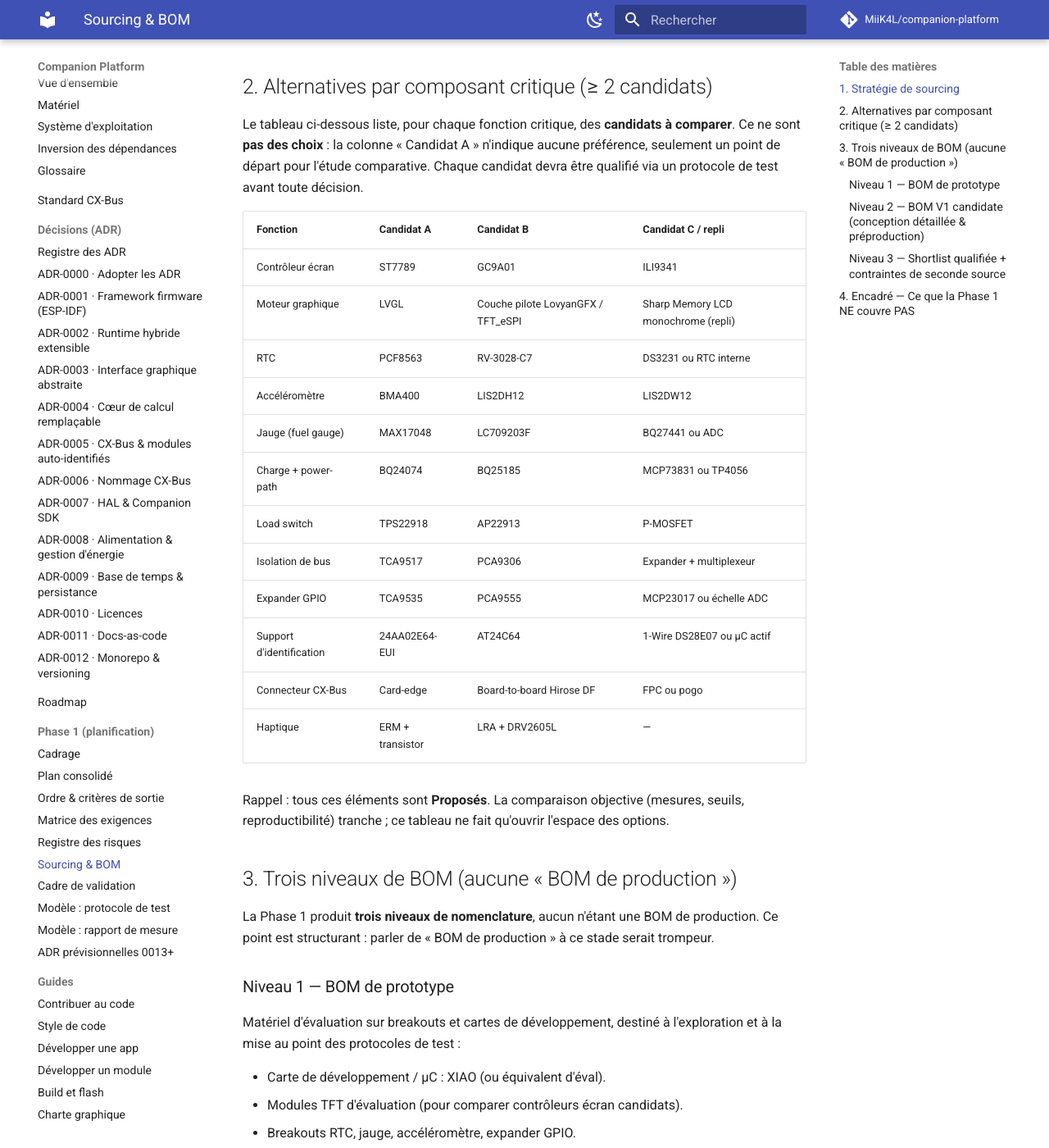
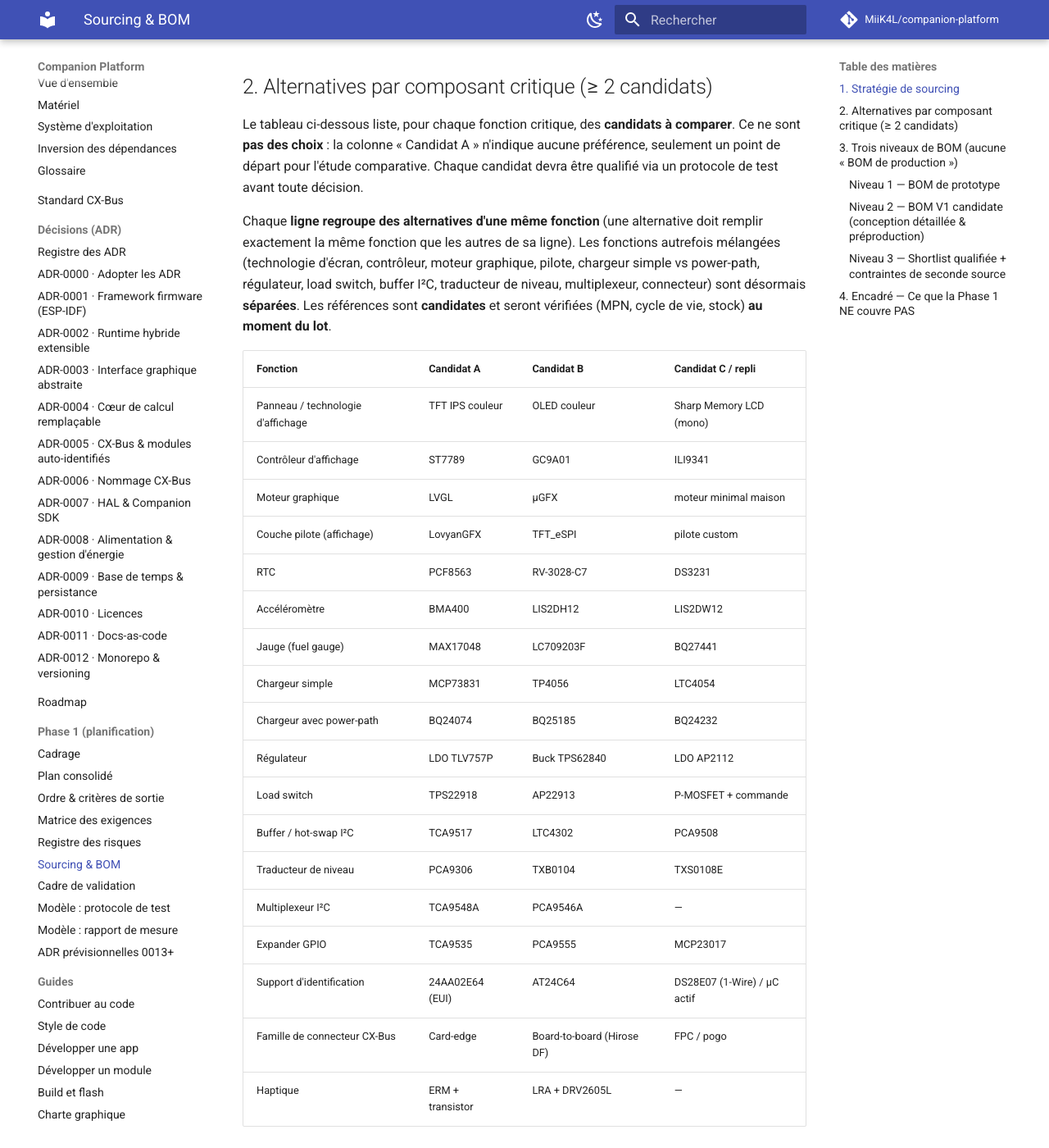
Before and after one commit to MiiK4L/companion-platform, an MkDocs documentation site: the page built from docs/phase-1/sourcing-and-bom.md, in a window 1280 px wide and 1400 px high, scrolled down 917 px. Shown: the whole window at 82% size. Built offline with MkDocs 1.6.1 and Material for MkDocs 9.7.7, drawn with Linux system fonts in a browser that asks for light colours; comment, search, counter and statistics services are not loaded; some of the changed text lies outside the part shown.

Commit message:
docs(phase-1): alternatives de sourcing par fonction comparable
Separe panneau, controleur, moteur graphique, pilote, chargeur
simple/power-path, regulateur, load switch, buffer I2C, traducteur de
niveau, mux, connecteur.

```diff
--- a/docs/phase-1/sourcing-and-bom.md
+++ b/docs/phase-1/sourcing-and-bom.md
@@ -44,23 +44,38 @@ Ce ne sont **pas des choix** : la colonne « Candidat A » n'indique aucune pré
 un point de départ pour l'étude comparative. Chaque candidat devra être qualifié via un
 protocole de test avant toute décision.
 
+Chaque **ligne regroupe des alternatives d'une même fonction** (une alternative doit
+remplir exactement la même fonction que les autres de sa ligne). Les fonctions autrefois
+mélangées (technologie d'écran, contrôleur, moteur graphique, pilote, chargeur simple vs
+power-path, régulateur, load switch, buffer I²C, traducteur de niveau, multiplexeur,
+connecteur) sont désormais **séparées**. Les références sont **candidates** et seront
+vérifiées (MPN, cycle de vie, stock) **au moment du lot**.
+
 | Fonction | Candidat A | Candidat B | Candidat C / repli |
 |---|---|---|---|
-| Contrôleur écran | ST7789 | GC9A01 | ILI9341 |
-| Moteur graphique | LVGL | Couche pilote LovyanGFX / TFT_eSPI | Sharp Memory LCD monochrome (repli) |
-| RTC | PCF8563 | RV-3028-C7 | DS3231 ou RTC interne |
+| Panneau / technologie d'affichage | TFT IPS couleur | OLED couleur | Sharp Memory LCD (mono) |
+| Contrôleur d'affichage | ST7789 | GC9A01 | ILI9341 |
+| Moteur graphique | LVGL | µGFX | moteur minimal maison |
+| Couche pilote (affichage) | LovyanGFX | TFT_eSPI | pilote custom |
+| RTC | PCF8563 | RV-3028-C7 | DS3231 |
 | Accéléromètre | BMA400 | LIS2DH12 | LIS2DW12 |
-| Jauge (fuel gauge) | MAX17048 | LC709203F | BQ27441 ou ADC |
-| Charge + power-path | BQ24074 | BQ25185 | MCP73831 ou TP4056 |
-| Load switch | TPS22918 | AP22913 | P-MOSFET |
-| Isolation de bus | TCA9517 | PCA9306 | Expander + multiplexeur |
-| Expander GPIO | TCA9535 | PCA9555 | MCP23017 ou échelle ADC |
-| Support d'identification | 24AA02E64-EUI | AT24C64 | 1-Wire DS28E07 ou µC actif |
-| Connecteur CX-Bus | Card-edge | Board-to-board Hirose DF | FPC ou pogo |
+| Jauge (fuel gauge) | MAX17048 | LC709203F | BQ27441 |
+| Chargeur simple | MCP73831 | TP4056 | LTC4054 |
+| Chargeur avec power-path | BQ24074 | BQ25185 | BQ24232 |
+| Régulateur | LDO TLV757P | Buck TPS62840 | LDO AP2112 |
+| Load switch | TPS22918 | AP22913 | P-MOSFET + commande |
+| Buffer / hot-swap I²C | TCA9517 | LTC4302 | PCA9508 |
+| Traducteur de niveau | PCA9306 | TXB0104 | TXS0108E |
+| Multiplexeur I²C | TCA9548A | PCA9546A | — |
+| Expander GPIO | TCA9535 | PCA9555 | MCP23017 |
+| Support d'identification | 24AA02E64 (EUI) | AT24C64 | DS28E07 (1-Wire) / µC actif |
+| Famille de connecteur CX-Bus | Card-edge | Board-to-board (Hirose DF) | FPC / pogo |
 | Haptique | ERM + transistor | LRA + DRV2605L | — |
 
 Rappel : tous ces éléments sont **Proposés**. La comparaison objective (mesures, seuils,
-reproductibilité) tranche ; ce tableau ne fait qu'ouvrir l'espace des options.
+reproductibilité) tranche ; ce tableau ne fait qu'ouvrir l'espace des options. *(Une échelle
+de boutons sur ADC — sans puce — reste une option de réduction d'entrées, traitée côté
+budget GPIO/L1, distincte de l'expander.)*
 
 ## 3. Trois niveaux de BOM (aucune « BOM de production »)
 
```
